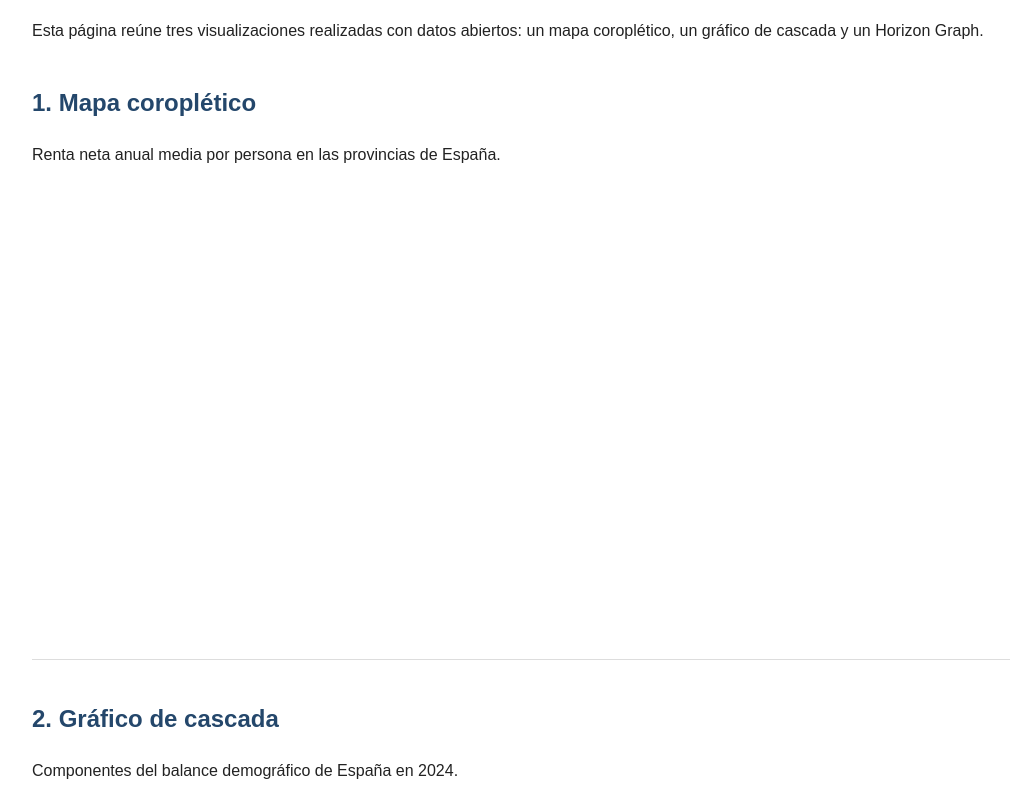
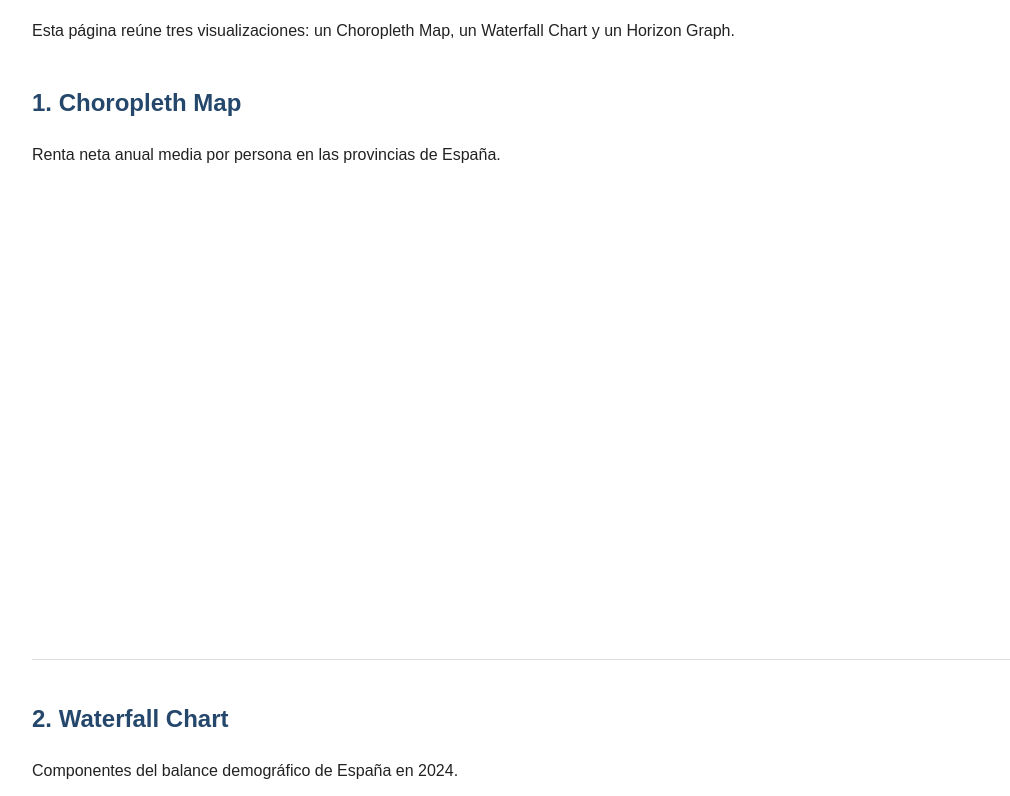
Before and after one commit to CSV-22/PEC2, a plain HTML site: page index.html in a window 1280 px wide. Shown: the part 126-922 px from the top of the page, without its empty margins (108-1118 px from the left). Drawn offline with Linux system fonts and the light colour scheme; a script that the page names is missing.

Commit message:
Bibliografia adiccional

```diff
--- a/index.html
+++ b/index.html
@@ -34,12 +34,12 @@
 
   <h1>PEC 2: Visualización de datos</h1>
   <p>
-    Esta página reúne tres visualizaciones realizadas con datos abiertos:
-    un mapa coroplético, un gráfico de cascada y un Horizon Graph.
+    Esta página reúne tres visualizaciones:
+    un Choropleth Map, un Waterfall Chart y un Horizon Graph.
   </p>
 
   <section>
-    <h2>1. Mapa coroplético</h2>
+    <h2>1. Choropleth Map</h2>
     <p>Renta neta anual media por persona en las provincias de España.</p>
     <div class="flourish-embed flourish-map"
          data-src="visualisation/30688213">
@@ -53,7 +53,7 @@
   </section>
 
   <section>
-    <h2>2. Gráfico de cascada</h2>
+    <h2>2. Waterfall Chart</h2>
     <p>Componentes del balance demográfico de España en 2024.</p>
     <div class="flourish-embed flourish-chart"
          data-src="visualisation/30713052">
@@ -83,7 +83,10 @@
       <a href="https://ourworldindata.org/grapher/monthly-temperature-anomalies">
         Our World in Data: anomalías mensuales de temperatura
       </a>
-    </p>
+    <p><a href="https://www.ine.es/jaxiT3/Datos.htm?t=53689">Atlas de distribución de renta de los hogares. Serie 2015-2024</a></p>
+    <p><a href="https://www.ine.es/dyngs/Prensa/es/EMCR2024.html?utm_source=chatgpt.com">Estadística de Migraciones y Cambios de Residencia (EMCR)</a></p>
+    <p><a href="https://www.ine.es/prensa/mnp_prensa.htm?utm_source=chatgpt.com">Movimiento Natural de la Población (MNP)</a></p>
+  </p>
   </section>
 
 </body>
```
